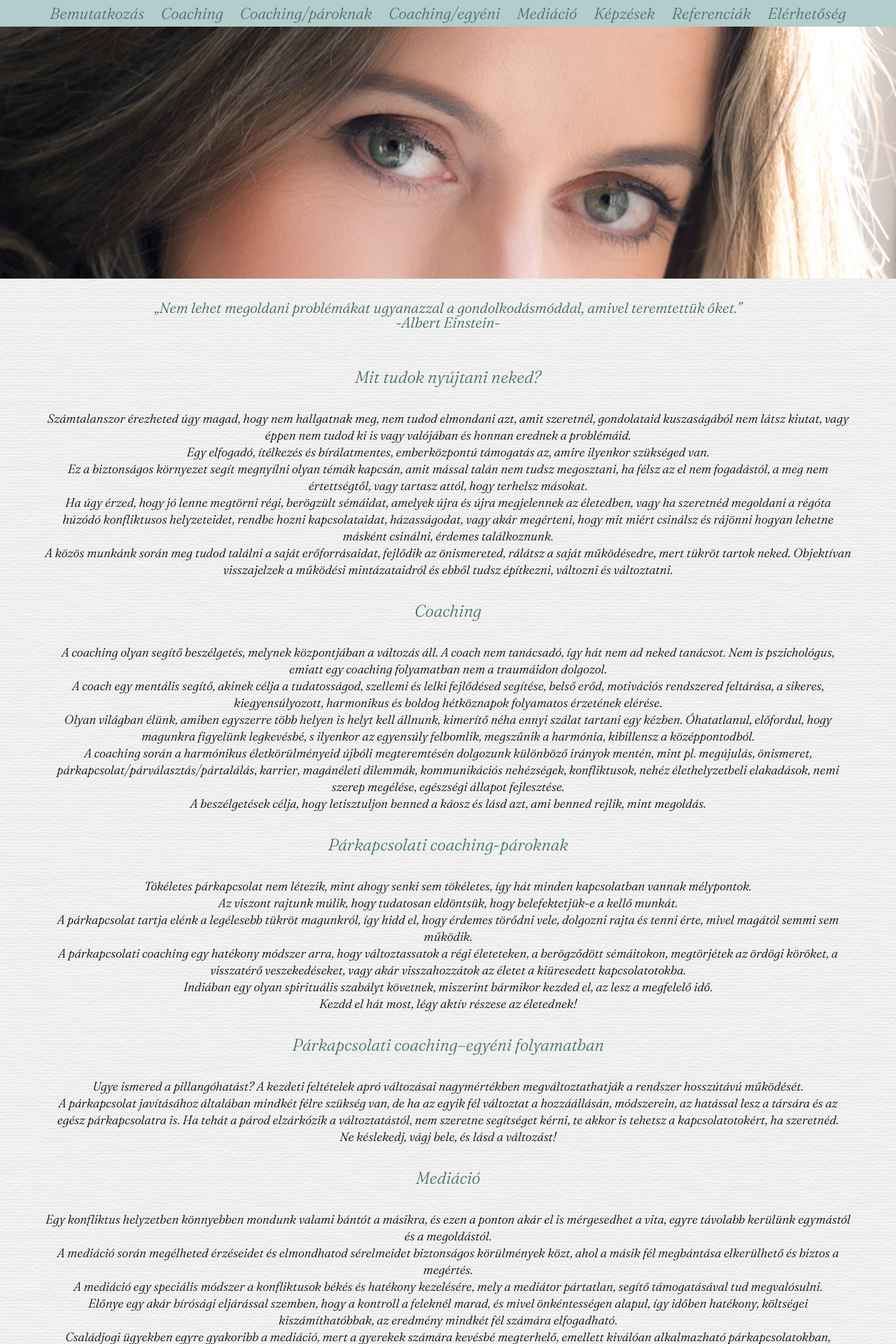
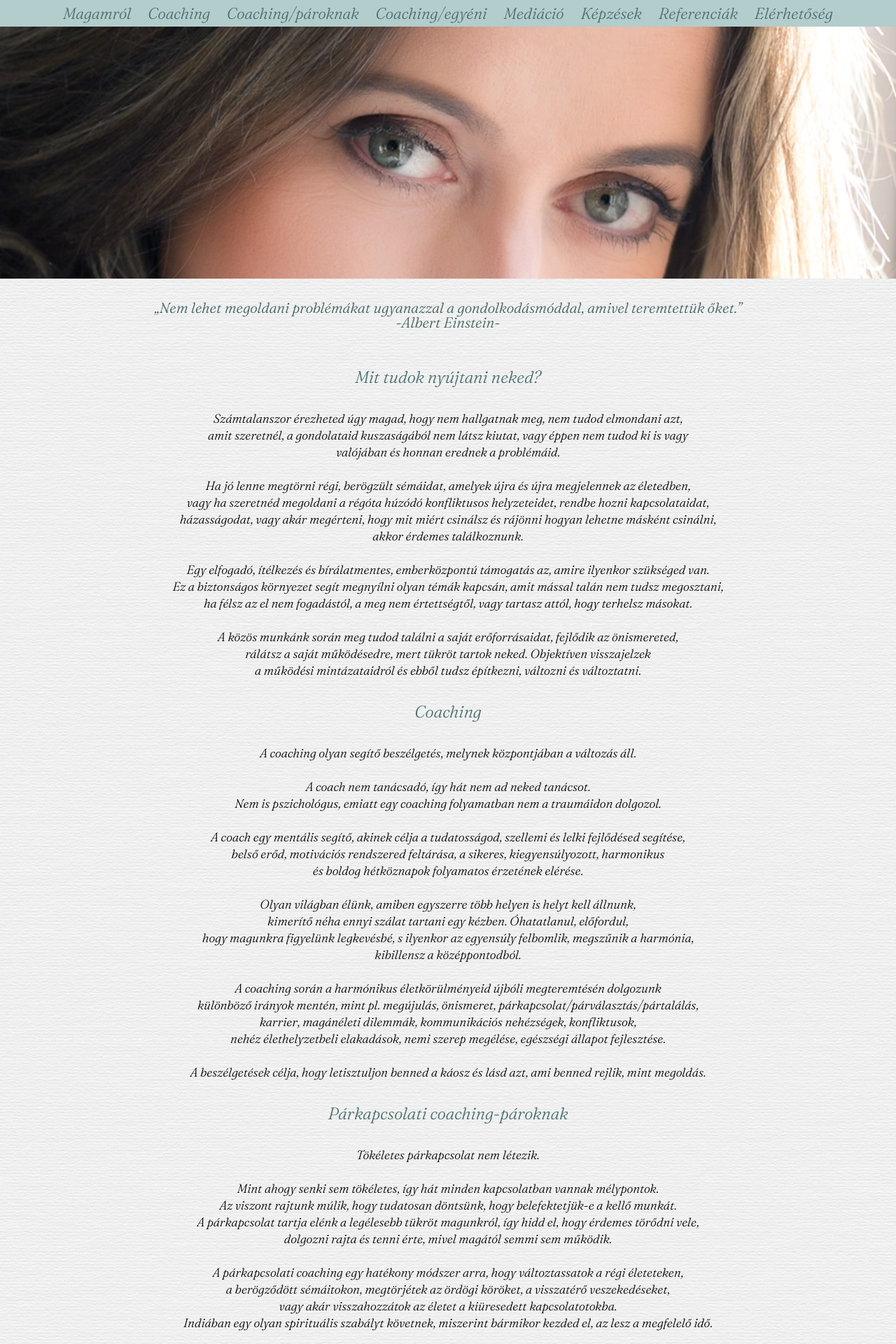
Before and after one commit to 06ATI69/Gabi-webside, a PHP site: page / in a window 1280 px wide. Shown: the top 1920 px of the page at 70% size. Run offline with PHP 8.4, Linux system fonts and the light colour scheme.

Commit message:
stylistic changes, the photo moving in the container

```diff
--- a/gabi.css
+++ b/gabi.css
@@ -127,11 +127,12 @@ h6 {
 
 
 #profil {
-  float: right;
   width: 14.375rem;
   height: 17.1875rem;
   border-radius: 10%;
   padding: .2rem;
+  position: relative;
+  left: 39%;
 }
 #profil:hover {
   transform: scale(1.1);
--- a/index.html
+++ b/index.html
@@ -17,7 +17,7 @@
 <body>
 
   <nav>
-      <a href="#aboutme" class="btn btn">Bemutatkozás</a>
+      <a href="#aboutme" class="btn btn">Magamról</a>
       <a href="#coaching" class="btn btn">Coaching</a>
       <a href="#coachingcouple" class="btn btn">Coaching/pároknak</a>
       <a href="#coaching-individual" class="btn btn">Coaching/egyéni</a>
@@ -37,56 +37,55 @@
 
     <h2>Mit tudok nyújtani neked?</h2>
       <p>
-        Számtalanszor érezheted úgy magad, hogy nem hallgatnak meg, nem tudod elmondani azt,
-        amit szeretnél, gondolataid kuszaságából nem látsz kiutat, vagy éppen nem tudod ki is vagy
-        valójában és honnan erednek a problémáid.<br>
+        Számtalanszor érezheted úgy magad, hogy nem hallgatnak meg, nem tudod elmondani azt,<br>
+        amit szeretnél, a gondolataid kuszaságából nem látsz kiutat, vagy éppen nem tudod ki is vagy<br>
+        valójában és honnan erednek a problémáid.<br><br>
+        Ha jó lenne megtörni régi, berögzült sémáidat, amelyek újra és újra megjelennek az életedben, <br>
+        vagy ha szeretnéd megoldani a régóta húzódó konfliktusos helyzeteidet, rendbe hozni kapcsolataidat, <br>
+        házasságodat, vagy akár megérteni, hogy mit miért csinálsz és rájönni hogyan lehetne másként csinálni,<br>
+        akkor érdemes találkoznunk.<br><br>
         Egy elfogadó, ítélkezés és bírálatmentes, emberközpontú támogatás az, amire ilyenkor
         szükséged van. <br>
-        Ez a biztonságos környezet segít megnyílni olyan témák kapcsán, amit mással
-        talán nem tudsz megosztani, ha félsz az el nem fogadástól, a meg nem értettségtől, vagy
-        tartasz attól, hogy terhelsz másokat.<br>
-        Ha úgy érzed, hogy jó lenne megtörni régi, berögzült sémáidat, amelyek újra és újra
-        megjelennek az életedben, vagy ha szeretnéd megoldani a régóta húzódó konfliktusos
-        helyzeteidet, rendbe hozni kapcsolataidat, házasságodat, vagy akár megérteni, hogy mit miért
-        csinálsz és rájönni hogyan lehetne másként csinálni, érdemes találkoznunk.<br>
-        A közös munkánk során meg tudod találni a saját erőforrásaidat, fejlődik az önismereted,
-        rálátsz a saját működésedre, mert tükröt tartok neked. Objektívan visszajelzek a működési
-        mintázataidról és ebből tudsz építkezni, változni és változtatni.
+        Ez a biztonságos környezet segít megnyílni olyan témák kapcsán, amit mással talán nem tudsz megosztani, <br>
+        ha félsz az el nem fogadástól, a meg nem értettségtől, vagy tartasz attól, hogy terhelsz másokat.<br><br>
+        A közös munkánk során meg tudod találni a saját erőforrásaidat, fejlődik az önismereted, <br>
+        rálátsz a saját működésedre, mert tükröt tartok neked. Objektíven visszajelzek <br>
+        a működési mintázataidról és ebből tudsz építkezni, változni és változtatni.
       </p>
 
    <div id="coaching"><h2>Coaching</h2>
      <p>
-       A coaching olyan segítő beszélgetés, melynek központjában a változás áll. A coach nem
-       tanácsadó, így hát nem ad neked tanácsot. Nem is pszichológus, emiatt egy coaching
-       folyamatban nem a traumáidon dolgozol.<br>
-       A coach egy mentális segítő, akinek célja a tudatosságod, szellemi és lelki fejlődésed segítése,
-       belső erőd, motivációs rendszered feltárása, a sikeres, kiegyensúlyozott, harmonikus és
-       boldog hétköznapok folyamatos érzetének elérése.<br>
-       Olyan világban élünk, amiben egyszerre több helyen is helyt kell állnunk, kimerítő néha ennyi
-       szálat tartani egy kézben. Óhatatlanul, előfordul, hogy magunkra figyelünk legkevésbé, s
-       ilyenkor az egyensúly felbomlik, megszűnik a harmónia, kibillensz a középpontodból.<br>
-       A coaching során a harmónikus életkörülményeid újbóli megteremtésén dolgozunk különböző
-       irányok mentén, mint pl. megújulás, önismeret, párkapcsolat/párválasztás/pártalálás, karrier,
-       magánéleti dilemmák, kommunikációs nehézségek, konfliktusok, nehéz élethelyzetbeli
-       elakadások, nemi szerep megélése, egészségi állapot fejlesztése.<br>
-       A beszélgetések célja, hogy letisztuljon benned a káosz és lásd azt, ami benned rejlik, mint
-       megoldás.
+       A coaching olyan segítő beszélgetés, melynek központjában a változás áll. <br><br>
+       A coach nem tanácsadó, így hát nem ad neked tanácsot. <br>
+       Nem is pszichológus, emiatt egy coaching folyamatban nem a traumáidon dolgozol.<br><br>
+       A coach egy mentális segítő, akinek célja a tudatosságod, szellemi és lelki fejlődésed segítése, <br>
+       belső erőd, motivációs rendszered feltárása, a sikeres, kiegyensúlyozott, harmonikus<br>
+       és boldog hétköznapok folyamatos érzetének elérése.<br><br>
+       Olyan világban élünk, amiben egyszerre több helyen is helyt kell állnunk,<br>
+       kimerítő néha ennyi szálat tartani egy kézben. Óhatatlanul, előfordul, <br>
+       hogy magunkra figyelünk legkevésbé, s ilyenkor az egyensúly felbomlik, megszűnik a harmónia, <br>
+       kibillensz a középpontodból.<br><br>
+       A coaching során a harmónikus életkörülményeid újbóli megteremtésén dolgozunk<br>
+       különböző irányok mentén, mint pl. megújulás, önismeret, párkapcsolat/párválasztás/pártalálás,<br>
+       karrier, magánéleti dilemmák, kommunikációs nehézségek, konfliktusok, <br>
+       nehéz élethelyzetbeli elakadások, nemi szerep megélése, egészségi állapot fejlesztése.<br><br>
+       A beszélgetések célja, hogy letisztuljon benned a káosz és lásd azt, ami benned rejlik, mint megoldás.
      </p>
 
     </div>
 
   <div id="coachingcouple"><h2>Párkapcsolati coaching-pároknak</h2>
       <p>
-        Tökéletes párkapcsolat nem létezik, mint ahogy senki sem tökéletes, így hát minden
-        kapcsolatban vannak mélypontok.<br>
-        Az viszont rajtunk múlik, hogy tudatosan eldöntsük, hogy belefektetjük-e a kellő munkát.<br>
-        A párkapcsolat tartja elénk a legélesebb tükröt magunkról, így hidd el, hogy érdemes törődni
-        vele, dolgozni rajta és tenni érte, mivel magától semmi sem működik.<br>
-        A párkapcsolati coaching egy hatékony módszer arra, hogy változtassatok a régi életeteken, a
-        berögződött sémáitokon, megtörjétek az ördögi köröket, a visszatérő veszekedéseket, vagy
-        akár visszahozzátok az életet a kiüresedett kapcsolatotokba.<br>
+        Tökéletes párkapcsolat nem létezik. <br><br>
+        Mint ahogy senki sem tökéletes, így hát minden kapcsolatban vannak mélypontok.<br>
+        Az viszont rajtunk múlik, hogy tudatosan döntsünk, hogy belefektetjük-e a kellő munkát.<br>
+        A párkapcsolat tartja elénk a legélesebb tükröt magunkról, így hidd el, hogy érdemes törődni vele, <br>
+        dolgozni rajta és tenni érte, mivel magától semmi sem működik.<br><br>
+        A párkapcsolati coaching egy hatékony módszer arra, hogy változtassatok a régi életeteken, <br>
+        a berögződött sémáitokon, megtörjétek az ördögi köröket, a visszatérő veszekedéseket, <br>
+        vagy akár visszahozzátok az életet a kiüresedett kapcsolatotokba.<br>
         Indiában egy olyan spirituális szabályt követnek, miszerint bármikor kezded el, az lesz a
-        megfelelő idő.<br>
+        megfelelő idő.<br><br>
         Kezdd el hát most, légy aktív részese az életednek!
       </p>
 
@@ -94,12 +93,11 @@
 
   <div id="coaching-individual"><h2>Párkapcsolati coaching–egyéni folyamatban</h2>
       <p>
-        Ugye ismered a pillangóhatást? A kezdeti feltételek apró változásai nagymértékben
-        megváltoztathatják a rendszer hosszútávú működését.<br>
-        A párkapcsolat javításához általában mindkét félre szükség van, de ha az egyik fél változtat a
-        hozzáállásán, módszerein, az hatással lesz a társára és az egész párkapcsolatra is. Ha tehát a
-        párod elzárkózik a változtatástól, nem szeretne segítséget kérni, te akkor is tehetsz a
-        kapcsolatotokért, ha szeretnéd.<br>
+        Ugye ismered a pillangóhatást? <br><br>
+        A kezdeti feltételek apró változásai nagymértékben megváltoztathatják a rendszer hosszútávú működését.<br>
+        A párkapcsolat javításához általában mindkét félre szükség van, de ha az egyik fél változtat a hozzáállásán,<br>
+        módszerein, az hatással lesz a társára és az egész párkapcsolatra is. Ha tehát a párod elzárkózik<br>
+        a változtatástól, nem szeretne segítséget kérni, te akkor is tehetsz a kapcsolatotokért, ha szeretnéd.<br> <br>
         Ne késlekedj, vágj bele, és lásd a változást!
       </p>
 
@@ -107,20 +105,21 @@
 
   <div id="mediation"><h2>Mediáció</h2>
       <p>
-        Egy konfliktus helyzetben könnyebben mondunk valami bántót a másikra, és ezen a ponton
-        akár el is mérgesedhet a vita, egyre távolabb kerülünk egymástól és a megoldástól.<br>
-        A mediáció során megélheted érzéseidet és elmondhatod sérelmeidet biztonságos
-        körülmények közt, ahol a másik fél megbántása elkerülhető és biztos a megértés.<br>
-        A mediáció egy speciális módszer a konfliktusok békés és hatékony kezelésére, mely a
-        mediátor pártatlan, segítő támogatásával tud megvalósulni.<br>
-        Előnye egy akár bírósági eljárással szemben, hogy a kontroll a feleknél marad, és mivel
-        önkéntességen alapul, így időben hatékony, költségei kiszámíthatóbbak, az eredmény mindkét
-        fél számára elfogadható.<br>
+        Egy konfliktus helyzetben könnyebben mondunk valami bántót a másikra, <br>
+        és ezen a ponton akár el is mérgesedhet a vita, egyre távolabb kerülünk egymástól és a megoldástól.<br>
+        A mediáció során megélheted érzéseidet és elmondhatod sérelmeidet biztonságos körülmények közt, <br>
+        ahol a másik fél megbántása elkerülhető és biztos a megértés.<br><br>
+        A mediáció egy speciális módszer a konfliktusok békés és hatékony kezelésére,<br>
+        mely a mediátor pártatlan, segítő támogatásával tud megvalósulni.<br>
+        Előnye egy bírósági eljárással szemben, hogy a kontroll a feleknél marad, <br>
+        és mivel önkéntességen alapul, így időben hatékony, költségei kiszámíthatóbbak, <br>
+        az eredmény mindkét fél számára elfogadható.<br><br>
         Családjogi ügyekben egyre gyakoribb a mediáció, mert a gyerekek számára kevésbé
-        megterhelő, emellett kiválóan alkalmazható párkapcsolatokban, munkahelyi konfliktusoknál,
-        családon belül, vagy akár az üzleti életben is különböző vitás helyzetekben.<br>
-        A mediáció párban történik, amikor mediátor társammal egyszerre veszünk részt az ülésen,
-        ezáltal biztosítható legjobban, hogy minkét fél igényei és motivációi eljussanak a célhoz,
+        megterhelő, <br>
+        emellett kiválóan alkalmazható párkapcsolatokban, munkahelyi konfliktusoknál, <br>
+        családon belül, vagy akár az üzleti életben is különböző vitás helyzetekben.<br><br>
+        A mediáció párban történik, amikor mediátor társammal egyszerre veszünk részt az ülésen, <br>
+        ezáltal biztosítható legjobban, hogy minkét fél igényei és motivációi eljussanak a célhoz,<br>
         elkerülve akár a „férfi összefogás”, vagy a „női szolidaritás” halvány gyanúját is.
       </p>
 
@@ -128,36 +127,38 @@
   </section>
 
   <div class="container">
-      <img id="profil" src="assets/profil5.jpg" alt="portré">
       <div id="aboutme">
         <p>Gabi vagyok és szeretettel köszöntelek a weboldalamon.</p>
         <p>
-          Eredeti szakmámat tekintve közgazdász vagyok, de 15 éve foglalkozom humán területtel,
+          Eredeti szakmámat tekintve közgazdász vagyok, de 15 éve foglalkozom humán területtel,<br>
           vezetőfejlesztéssel, változás- és teljesítmény menedzsmenttel, interjú-technikákkal, fejlesztő
-          képzésekkel. Szeretem a munkámat, és közben csodálom az életet magam körül.<br>
-          A coachinggal az életem derekán találkoztam, ami egy igazi ajándék az életemben.
-          Hozzásegített ahhoz, hogy másként lássam a világot és a lehető legteljesebben éljem az életem.<br>
-          Mindig érdekelt az emberi lélek összetettsége, a működésünk bonyolultsága és megérint az
-          emberi sors, amit gyakran öntudatlanul magunk irányítunk a szakadékba. Örömmel tölt el a
-          gondolat, és hiszem, hogy segítő beszélgetések által kevesebb boldogtalanság lesz a világban.
-          Hiszen egy ponton megjön az erő akár a pokol közepén is, hogy ne arra figyeljünk, amit
-          elvesztettünk, hanem arra, ami megvan.<br>
-          És hogy mi alapján választ az ember orvost, fodrászt vagy zöldségest a piacon? Vagy éppen
-          coachot?<br>
+          képzésekkel. <br>
+          Szeretem a munkámat, és közben csodálom az életet magam körül.<br><br>
+          A coachinggal az életem derekán találkoztam, ami egy igazi ajándék nekem.<br>
+          Hozzásegített ahhoz, hogy másként lássam a világot és a lehető legteljesebben éljem<br>
+          a mindennapjaimat. Mindig érdekelt az emberi lélek összetettsége, a működésünk bonyolultsága <br>
+          és megérint az emberi sors, amit gyakran öntudatlanul magunk irányítunk a szakadékba.<br>
+          Örömmel tölt el a gondolat, és hiszem, hogy segítő beszélgetések által <br>
+          kevesebb boldogtalanság marad a világban.<br><br>
+          És hogy mi alapján választ az ember orvost, fodrászt vagy zöldségest? Vagy éppen
+          coachot?<br><br>
           Nehéz kérdés, így elképzelhető, hogy futsz pár felesleges kört, kipróbálod azt, akit a
-          szomszéd ajánl, vagy akiről ódákat zengenek az ismerőseid. Csalódsz párat, elfáradsz, majd
-          újra kezded. Keresel valami kis szikrát, egy összekacsintást, egy titkos szálat, ami összeköt.<br>
-          …és a végén odaérsz. Odaérsz ahhoz, akinél azt kapod, amit remélsz, kicsit megpihensz, talán
-          megnyílsz, vagy egyszerűen csak hallgattok, és azt érzed, megérkeztél. Ő lesz az, akinek
-          könnyű elmondani, aki megérti, aki meghallja, aki észreveszi, mert talán ő maga is járt már arra, átélte, érezte vagy hitte, vagy egyszerűen csak ott van az a szál.<br>
-          Életemben voltak már fájdalmas időszakok és válaszutak, váltások és válások, veszteségek, tanulságok, de legfőképpen változások, s hidd el, ez lehet jó. Mert amíg élünk, változunk, és nem késő semmi. De ha nem figyelsz oda, ha félrenézel inkább, elveszik a lehetőség, és
-          minden marad úgy.<br>
-          Lépj most, kezdd el újra, tegyél magadért, s higgy abban, hogy minden nagy dolog egy apró
-          gondolattal indul.
+          szomszéd ajánl,<br>
+          vagy akiről ódákat zengenek az ismerőseid. Csalódsz párat, elfáradsz, majd újra kezded. <br>
+          Keresel valami kis szikrát, egy titkos szálat, ami összeköt...<br>
+          …és a végén odaérsz. Azt kapod, amit remélsz, kicsit megpihensz, talán megnyílsz, <br>
+          vagy egyszerűen csak hallgattok, és azt érzed, megérkeztél. Ő lesz az, akinek könnyű elmondani, <br>
+          aki megérti, aki meghallja, aki észreveszi, mert talán ő maga is járt már arra, <br>
+          átélte, érezte vagy hitte, vagy egyszerűen csak ott van az a szál.<br>
+          Életemben voltak már fájdalmas időszakok és válaszutak, veszteségek, tanulságok, <br>
+          de legfőképpen változások, s hidd el, ez lehet jó. Mert amíg élünk, változunk, és nem késő semmi.<br>
+          De ha nem figyelsz oda, ha félrenézel inkább, elveszik a lehetőség, és minden marad úgy.<br><br>
+          Lépj most, kezdd el újra, tegyél magadért, s higgy abban,<br>
+          hogy minden nagy dolog egy apró gondolattal indul.
         </p>
       </div>
+    <img id="profil" src="assets/profil5.jpg" alt="portré">
     </div>
-
     <div id="trainings"><h2>Képzések</h2>
 
       <ul>
@@ -168,8 +169,8 @@
           <li>2022. Egyetemi coach képzés - WSUF</li>
       </ul>
         <p>
-          EMCC (European Mentoring and Coaching Council) tag vagyok, működésem során az EMCC Etikai
-          kódexe szerint dolgozom.
+          EMCC (European Mentoring and Coaching Council) tagja vagyok és <br>
+          működésem során az EMCC Etikai kódexe szerint dolgozom.
         </p>
      </div>
 
@@ -229,8 +230,8 @@
   <div class="mySlides fade">
     <div class="feedbacks">
       <p>„Nem hittem a coachingban, mert manapság már mindenki coachnak adja ki magát. Amit itt
-      tapasztatam Gabinál, az azonban gyökeresen változtatta meg a hitemet ebben a műfajban,
-      hatékony, gyors megoldást hoz és rövid folyamatban is lehet kézzel fogható eredményeket
+      tapasztaltam Gabinál, az azonban gyökeresen változtatta meg a hitemet ebben a műfajban.
+      Hatékony, gyors megoldást hoz és rövid folyamatban is lehet kézzel fogható eredményeket
       elérni. Köszönöm!”
       <br>G.L.</p>
     </div>
@@ -281,11 +282,14 @@ function showSlides(n) {
   <div class="case">
     <h2>Bejelentkezés</h2>
       <p>
-        A találkozók időtartama coaching esetén 60, vagy 90 perc, ez tőled függ. <br>
-        Az üléseket heti, kétheti rendszerességgel érdemes ütemezni és legalább 6 találkozóra szükség van ahhoz, hogy tartós eredmény születhessen.<br>
-        Mediáció időtartama maximum 180 perc.<br>
+        A találkozók időtartama coaching esetén 60, vagy 90 perc, ez tőled függ. <br> <br>
+        Az üléseket heti, kétheti rendszerességgel érdemes ütemezni <br>
+        és legalább 6 találkozóra szükség van ahhoz, hogy tartós eredmény születhessen.<br>
+        Mediáció időtartama maximum 180 perc.<br><br>
         Bejelentkezni email-ben, vagy telefonon lehetséges a lap alján található elérhetőségeken. <br>
-        Az ülések személyesen a XVIII. kerületben, vagy online formában tudnak megvalósulni.
+        Az ülések személyesen Budapesten, vagy online formában tudnak megvalósulni.<br><br>
+        Az első találkozót egy ingyenes telefonbeszélgetés előzi meg, amikor eldöntjük,<br>
+        hogy szeretnénk-e együtt dolgozni.
       </p>
   </div>
   <footer>
```
